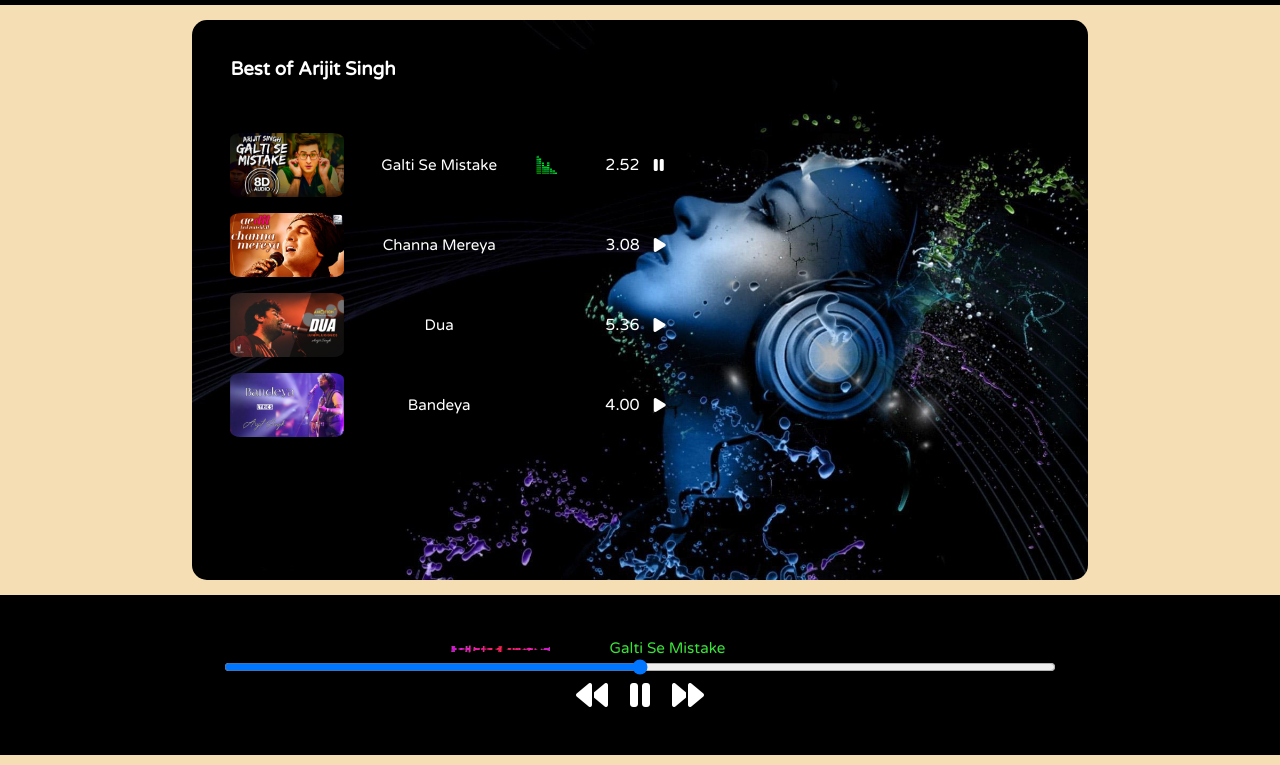
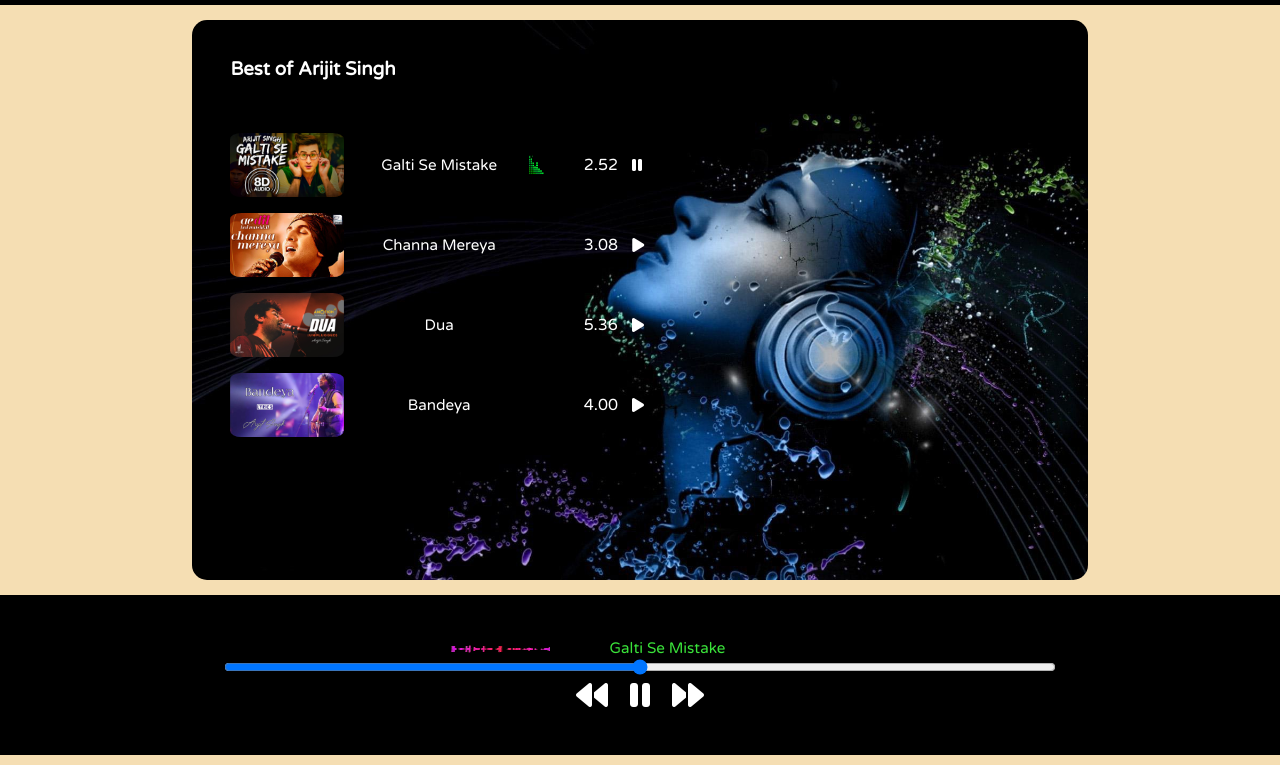
Before and after one commit to Sai-cod/Spotify-Clone, a plain HTML site: page index.html in a window 1280 px wide. Both pictures are taken after a click on the icon 659 px from the left and 209 px from the top of the page. Shown: the part 45-810 px from the top of the page. Drawn offline with Linux system fonts and the light colour scheme.

Commit message:
some changes

```diff
--- a/spotify.js
+++ b/spotify.js
@@ -84,8 +84,8 @@ Array.from(document.getElementsByClassName('song-but')).forEach((element)=>{
     element.addEventListener('click',(e)=>{
         makeallplay();
         gifoff();
-        audio.currentTime = 0;
         if(audio.paused || audio.currentTime<=0) {
+            audio.currentTime = 0;
             gif.style.opacity = 1;
             index = parseInt(e.target.id);
             refindex = index;
--- a/style.css
+++ b/style.css
@@ -86,8 +86,6 @@ body{
 
 #progressBar{
     width: 65vw;
-
-
 }
 
 #progressBar:hover{
@@ -96,7 +94,7 @@ body{
 
 .main-content {
     min-height: 70vh;
-    min-width: 355px;
+    min-width: 430px;
     color: white;
     background-color: rgb(45,38,38);
     margin-top: 15px;
@@ -168,7 +166,7 @@ body{
 
 .song-info{
     height: 20px;
-    min-width: 350px;
+    min-width: 370px;
     max-width: 380px;
     width: 50%;
     display: flex;
@@ -217,3 +215,7 @@ body{
         opacity: 0;
     }
 }
+
+.songs{
+    position: absolute;
+}
```
Also changed, not shown: index.html (+1 -0 lines).
